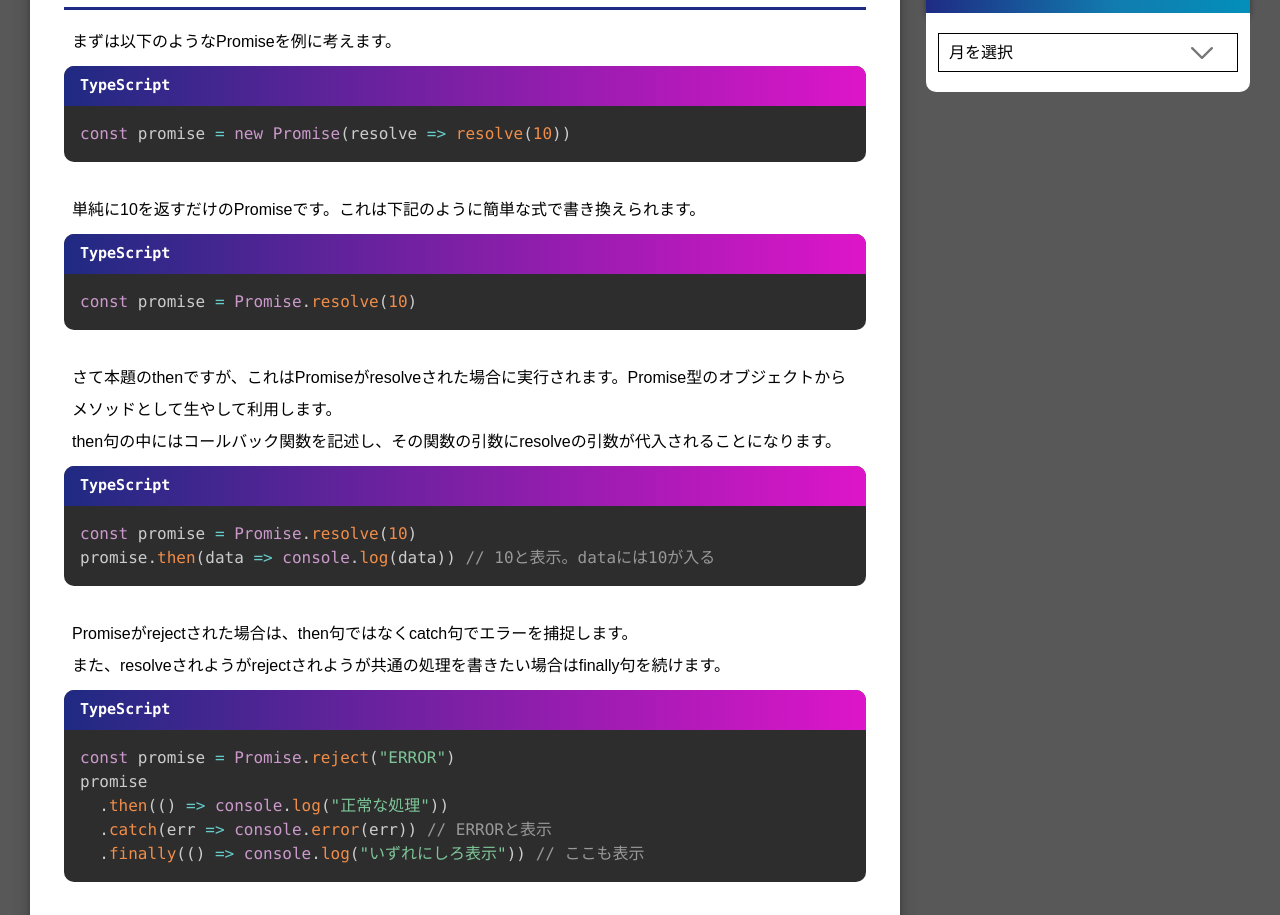
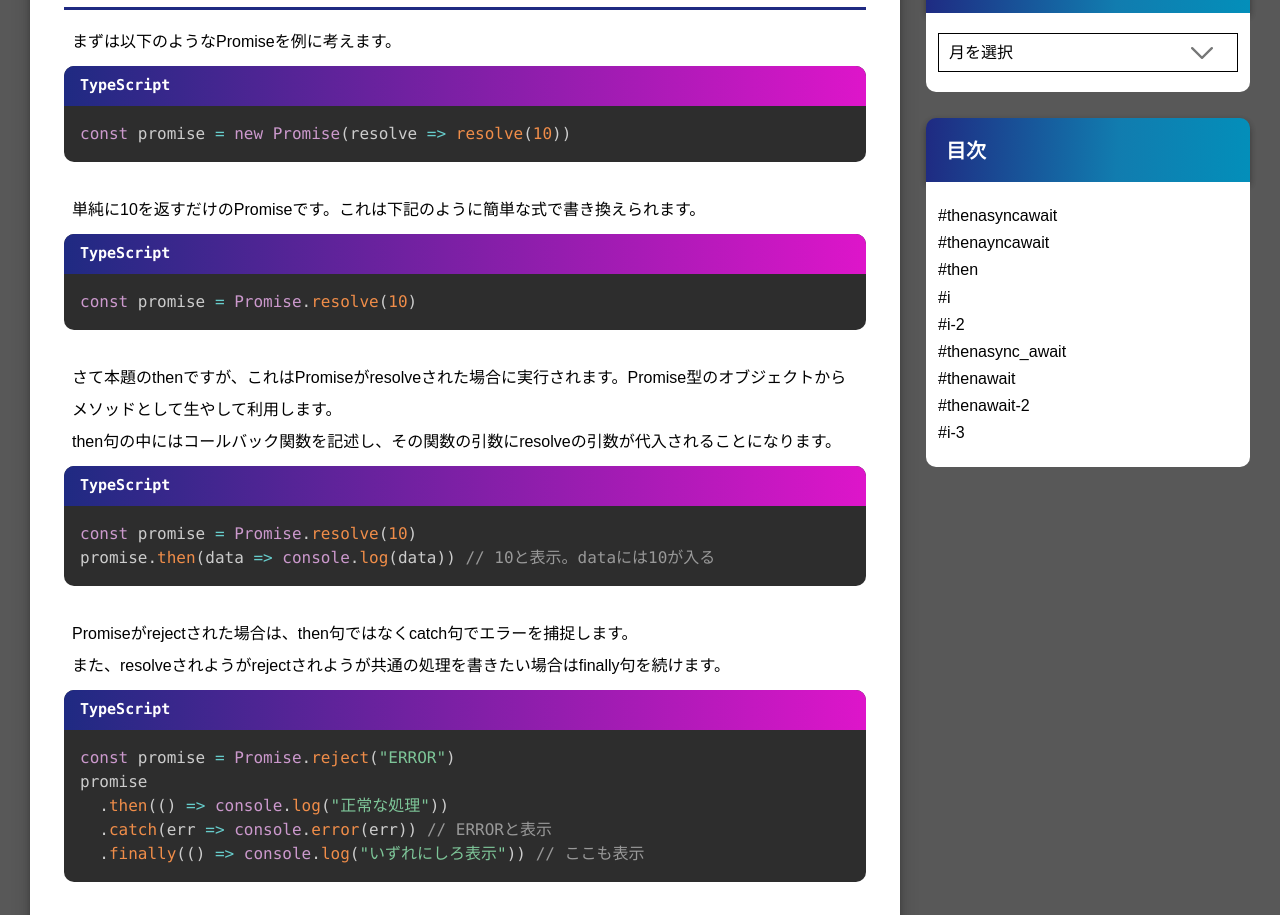
Before and after one commit to Ryoh96/tekrog, a Next.js app: page /test-post in a window 1280 px wide. Shown: the part 1569-2484 px from the top of the page. Built offline with nearby package versions, Linux system fonts and the light colour scheme.

Commit message:
Sidebar headings are being implemented.

```diff
--- a/src/components/article/h2.ts
+++ b/src/components/article/h2.ts
@@ -11,7 +11,6 @@ const h2 = css`
   padding-left: 14px;
   border-left: 10px solid #ffcf08;
 
-
   > * + * {
     margin-top: 80px;
   }
--- a/src/components/article/lkc.ts
+++ b/src/components/article/lkc.ts
@@ -8,8 +8,6 @@ const lkc = css`
     gap: 0.5em;
     position: relative;
     z-index: 1;
-
-
   }
 
   &-internal-wrap {
--- /dev/null
+++ b/src/components/organisms/SideTOC.tsx
@@ -0,0 +1,23 @@
+import { useEffect, useState } from 'react'
+
+import useHeadingAnchors from '@/hooks/useHeadingAnchors'
+import useHeadingNames from '@/hooks/useHeadingNames'
+import useHeadingPositions from '@/hooks/useHeadingPositions'
+
+import SideContent from '../molecules/SideContent'
+
+const SideTOC = () => {
+  const headingAnchors = useHeadingAnchors()
+  const headingNames = useHeadingAnchors()
+  const headingPositions = useHeadingPositions(headingAnchors)
+
+  return (
+    <SideContent title="目次">
+      {headingNames.map((a) => (
+        <p key={a[0]}>{a}</p>
+      ))}
+    </SideContent>
+  )
+}
+
+export default SideTOC
--- /dev/null
+++ b/src/hooks/useHeadingAnchors.ts
@@ -0,0 +1,19 @@
+/**
+ * 見出しレベルの要素へ割り振られたID値を取得するフック
+ */
+
+import { useEffect, useState } from "react"
+
+const useHeadingAnchors = () => {
+  const [headingAnchors, setHeadingAnchors] = useState<string[]>([])
+  useEffect(() => {
+    const headingAnchors =
+      document.querySelectorAll<HTMLAnchorElement>('#toc_container a')
+    const ancs = [...headingAnchors].map((headingAnchor) => headingAnchor.hash)
+    setHeadingAnchors(ancs)
+  }, [])
+
+  return headingAnchors
+}
+
+export default useHeadingAnchors
--- /dev/null
+++ b/src/hooks/useHeadingNames.ts
@@ -0,0 +1,21 @@
+/**
+ * 見出しレベルの要素の名前を取得するフック
+ */
+
+import { useEffect, useState } from 'react'
+
+const useHeadingNames = () => {
+  const [headingNames, setHeadingsNames] = useState<[string, string][]>([])
+  useEffect(() => {
+    const headingAnchors =
+      document.querySelectorAll<HTMLAnchorElement>('#toc_container a')
+    const names = [...headingAnchors].map(
+      (headingAnchor) => headingAnchor.innerText.split('\n') as [string, string]
+    )
+    setHeadingsNames(names)
+  }, [])
+
+  return headingNames
+}
+
+export default useHeadingNames
--- /dev/null
+++ b/src/hooks/useHeadingPositions.ts
@@ -0,0 +1,23 @@
+/**
+ * 見出しレベルの要素のY座標を取得するフック
+ */
+
+import { useEffect, useState } from 'react'
+
+const useHeadingPositions = (headingAnchors: string[]) => {
+  const [headingPositions, setHeadingPositions] = useState<number[]>([])
+  useEffect(() => {
+    if (!headingAnchors.length) return
+    const targets = headingAnchors.map(
+      (anchor) => document.querySelector(anchor) as HTMLSpanElement
+    )
+    const positions = targets.map(
+      (target) => target.getBoundingClientRect().top + window.scrollY
+    )
+    setHeadingPositions(positions)
+  }, [headingAnchors])
+
+  return headingPositions
+}
+
+export default useHeadingPositions
--- a/src/pages/test-post.tsx
+++ b/src/pages/test-post.tsx
@@ -13,7 +13,7 @@ import Header from '@/components/organisms/Header'
 import Hero from '@/components/organisms/Hero'
 import PrevNextPager from '@/components/organisms/PrevNextPager'
 import RecentPosts from '@/components/organisms/RecentPosts'
-import type { CategoryType } from '@/types/CategoryType'
+import SideTOC from '@/components/organisms/SideTOC'
 
 import Postbody from '../components/organisms/PostBody'
 
@@ -51,6 +51,7 @@ const Test = () => {
             <RecentPosts />
             <Category />
             <Archive />
+            <SideTOC />
           </SideArea>
         </TwoColumnContainer>
       </PageContainer>
--- a/tsconfig.json
+++ b/tsconfig.json
@@ -17,7 +17,8 @@
     "baseUrl": ".",
     "paths": {
       "@/*": ["./src/*"]
-    }
+    },
+    "downlevelIteration": true
   },
   "include": ["next-env.d.ts", "**/*.ts", "**/*.tsx"],
   "exclude": ["node_modules", "src/graphql/generated/**/*.ts"]
```
Also changed, not shown: src/components/article/point.ts (line endings or trailing spaces), src/components/article/pre.ts (line endings or trailing spaces).
